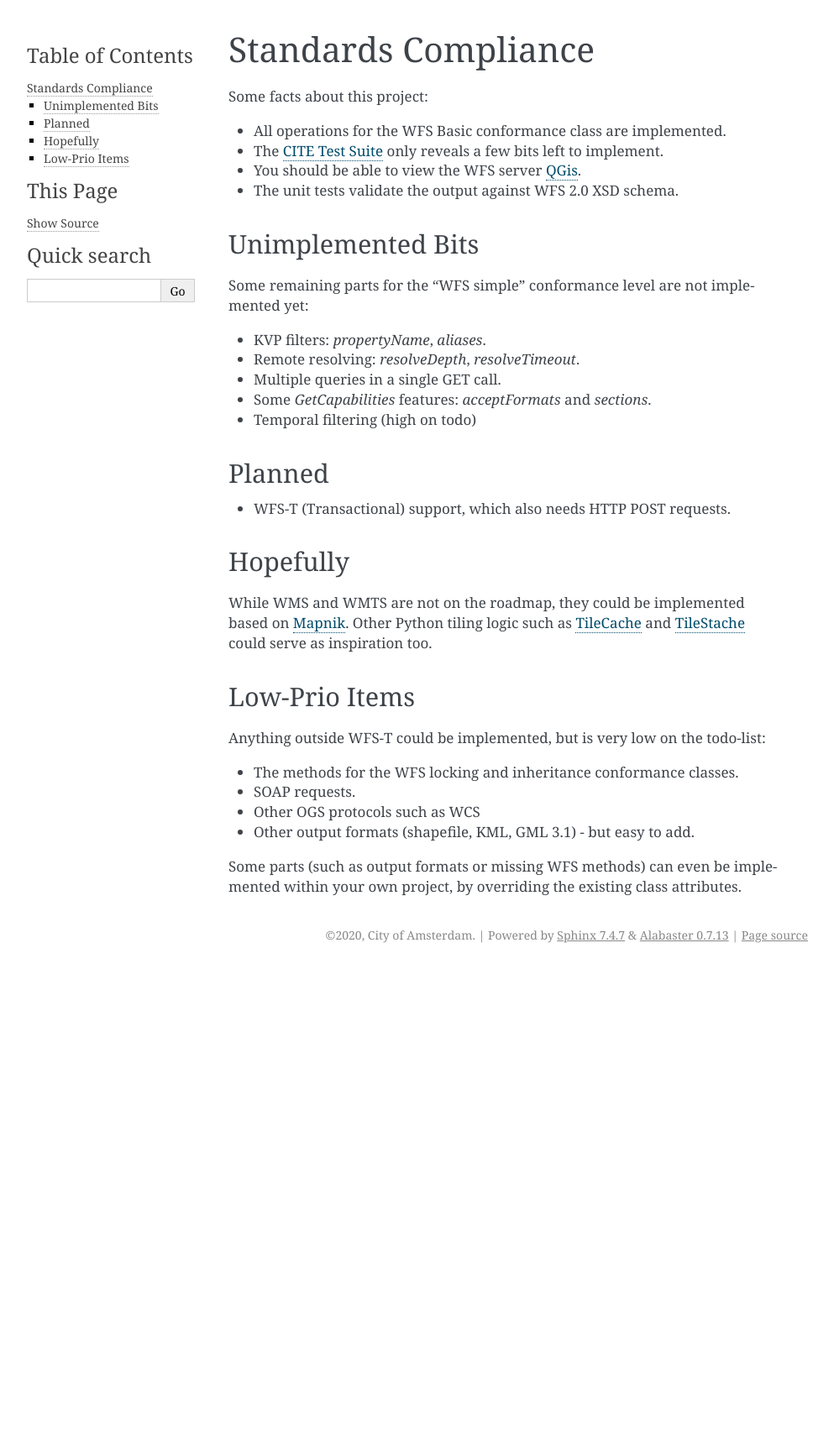
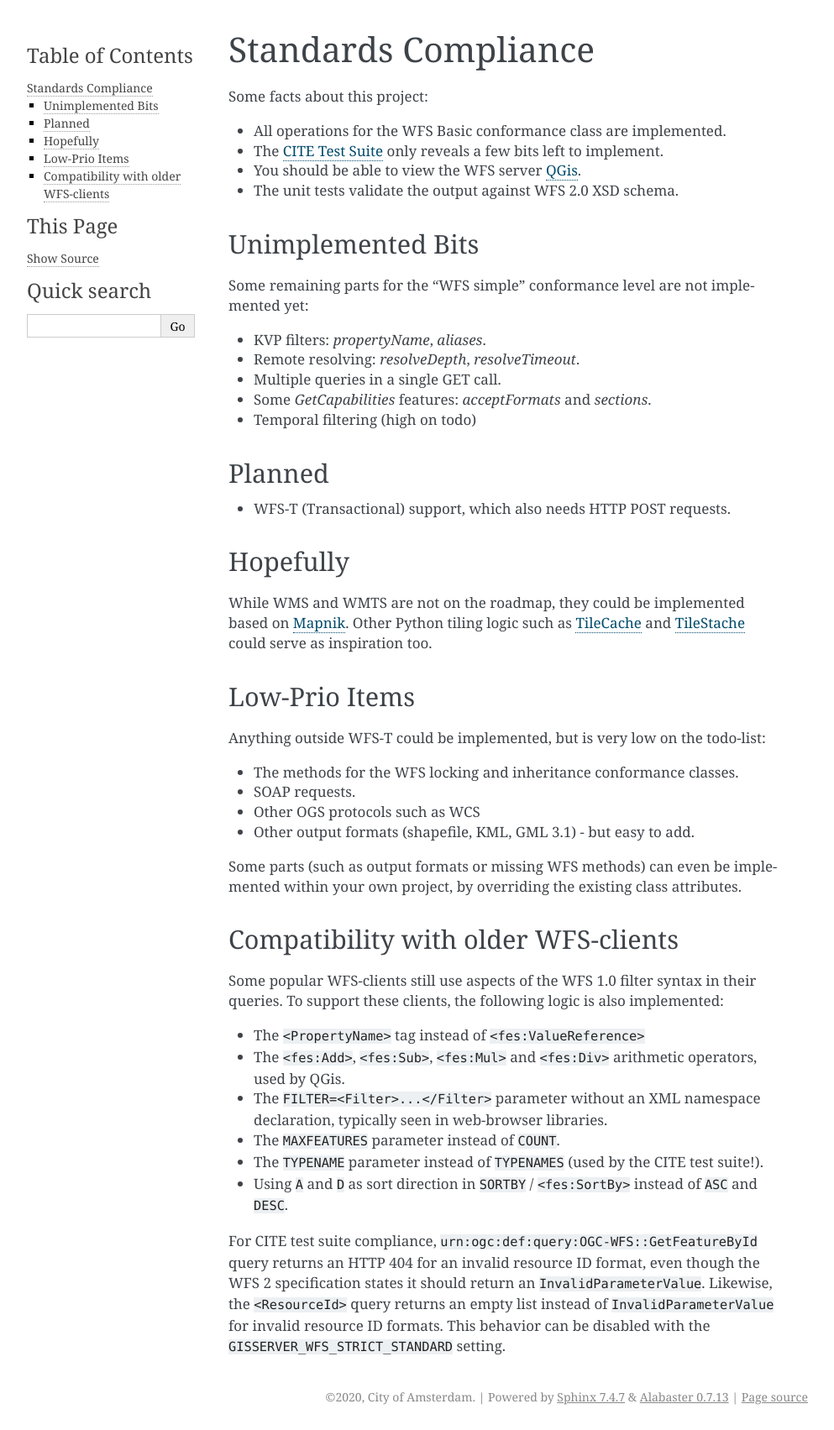
Before and after one commit to Amsterdam/django-gisserver, a Sphinx documentation site: the page built from docs/compliance.rst, in a window 1280 px wide. Shown: the whole page at 84% size, without its empty margins (148-1141 px from the left). Built offline with Sphinx 7.4.7, drawn with Linux system fonts in a browser that asks for light colours; before the commit the page ends 1153 px from its top, so only the background shows below that.

Commit message:
docs: mention unofficial parts that are implemented for compatibility

```diff
--- a/docs/compliance.rst
+++ b/docs/compliance.rst
@@ -45,3 +45,22 @@ Anything outside WFS-T could be implemented, but is very low on the todo-list:
 
 Some parts (such as output formats or missing WFS methods) can even
 be implemented within your own project, by overriding the existing class attributes.
+
+Compatibility with older WFS-clients
+------------------------------------
+
+Some popular WFS-clients still use aspects of the WFS 1.0 filter syntax in their queries.
+To support these clients, the following logic is also implemented:
+
+* The ``<PropertyName>`` tag instead of ``<fes:ValueReference>``
+* The ``<fes:Add>``, ``<fes:Sub>``, ``<fes:Mul>`` and ``<fes:Div>`` arithmetic operators, used by QGis.
+* The ``FILTER=<Filter>...</Filter>`` parameter without an XML namespace declaration, typically seen in web-browser libraries.
+* The ``MAXFEATURES`` parameter instead of ``COUNT``.
+* The ``TYPENAME`` parameter instead of ``TYPENAMES`` (used by the CITE test suite!).
+* Using ``A`` and ``D`` as sort direction in ``SORTBY`` / ``<fes:SortBy>`` instead of ``ASC`` and ``DESC``.
+
+For CITE test suite compliance, ``urn:ogc:def:query:OGC-WFS::GetFeatureById`` query returns an HTTP 404
+for an invalid resource ID format, even though the WFS 2 specification states it should return
+an ``InvalidParameterValue``. Likewise, the ``<ResourceId>`` query returns an empty list instead
+of ``InvalidParameterValue`` for invalid resource ID formats.
+This behavior can be disabled with the ``GISSERVER_WFS_STRICT_STANDARD`` setting.
```
